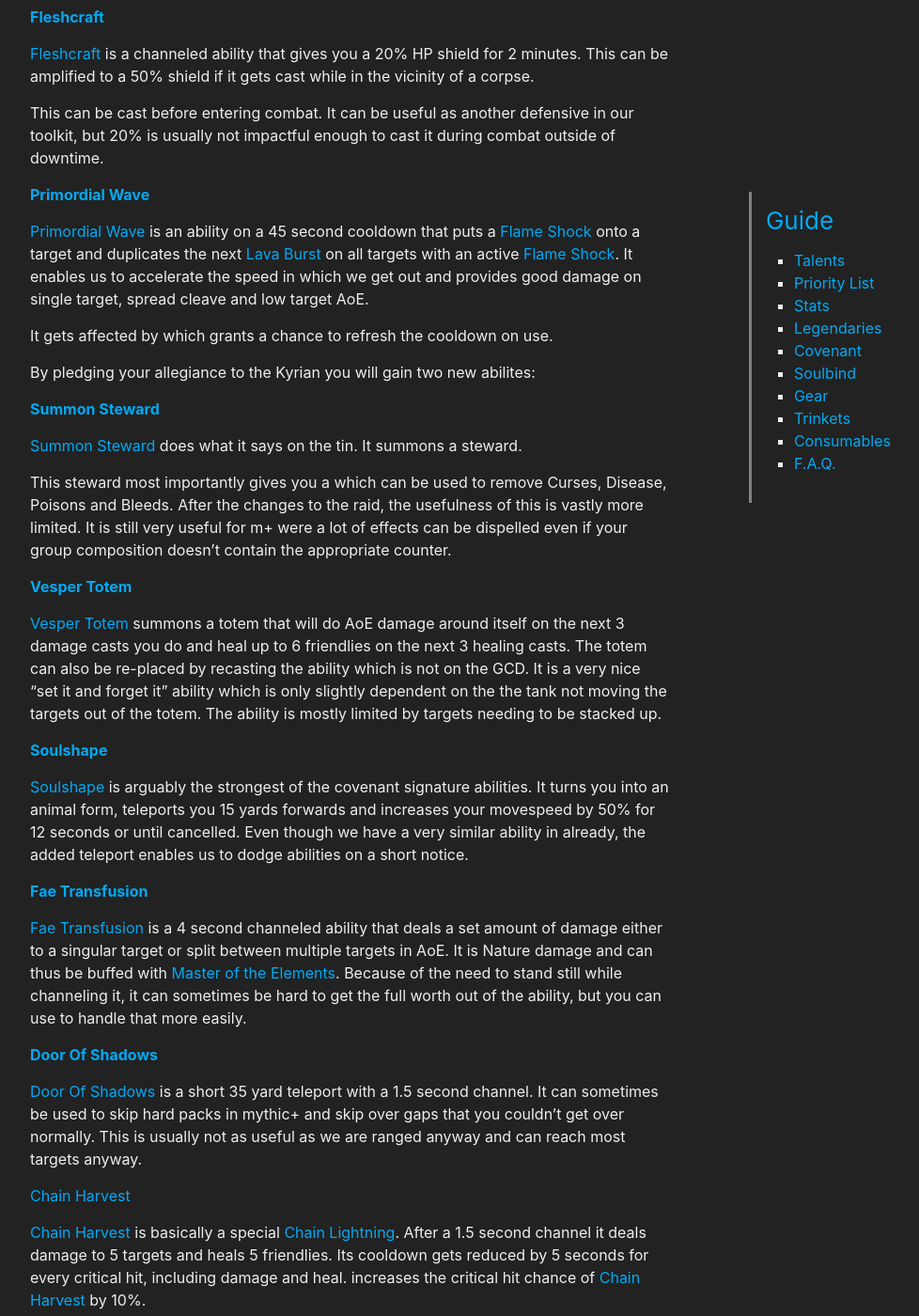
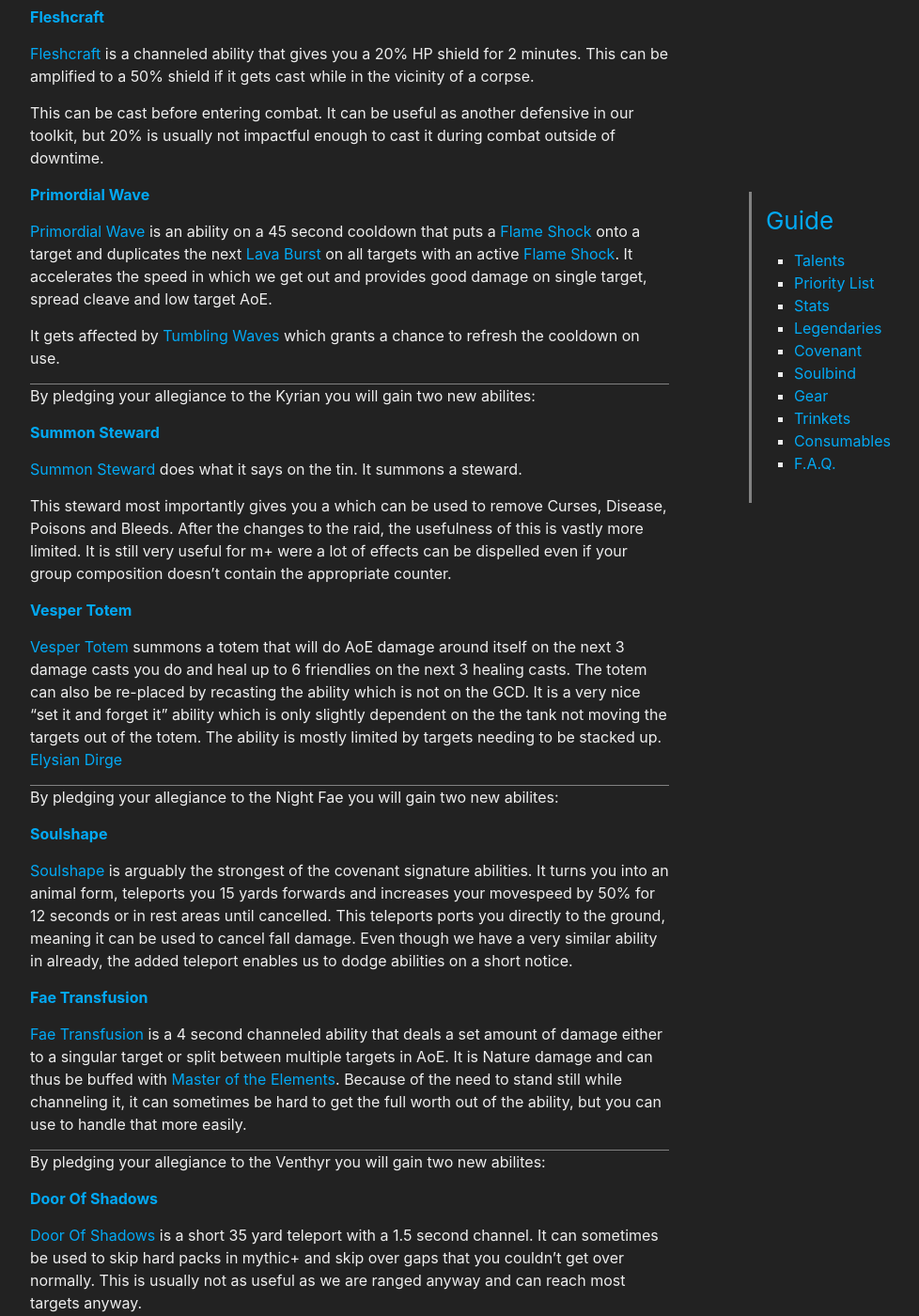
Before and after one commit to stormearthandlava/stormearthandlava.github.io, a Jekyll site: the page built from guide/general/covenant.md, in a window 1280 px wide and 1400 px high, scrolled down 896 px. Shown: the whole window at 94% size, without its empty margins (268-1246 px from the left). Built offline with Jekyll 4.4.1, drawn with Linux system fonts in a browser that asks for light colours; a script that is not in the unit is left out; some of the changed text lies outside the part shown.

Commit message:
Updating ...

```diff
--- a/_data/spell.yml
+++ b/_data/spell.yml
@@ -124,12 +124,16 @@ eye_of_the_storm_movement: <a href="http://shadowlands.wowhead.com/spell=157382/
 
 door_of_shadows: <a href="https://www.wowhead.com/spell=300728" target="blank">Door Of Shadows</a>
 chain_harvest: <a href="https://www.wowhead.com/spell=320674" target="blank">Chain Harvest</a>
+lavish_harvest: <a href="https://www.wowhead.com/spell=339185" target="blank">Lavish Harvest</a>
 
 fleshcraft: <a href="https://www.wowhead.com/spell=324631" target="blank">Fleshcraft</a>
 primordial_wave: <a href="https://www.wowhead.com/spell=326059" target="blank">Primordial Wave</a>
+tumbling_waves: <a href="https://www.wowhead.com/spell=339186" target="blank">Tumbling Waves</a>
 
 summon_steward: <a href="https://www.wowhead.com/spell=324739" target="blank">Summon Steward</a>
 vesper_totem: <a href="https://www.wowhead.com/spell=324386" target="blank">Vesper Totem</a>
+elysian_dirge: <a href="https://www.wowhead.com/spell=339182" target="blank">Elysian Dirge</a>
 
 fae_transfusion: <a href="https://www.wowhead.com/spell=328923" target="blank">Fae Transfusion</a>
 soulshape: <a href="https://www.wowhead.com/spell=310143/" target="blank">Soulshape</a>
+essential_extraction: <a href="https://www.wowhead.com/spell=339183" target="blank">Essential Extraction</a>
--- a/guide/general/covenant.md
+++ b/guide/general/covenant.md
@@ -44,10 +44,11 @@ It can be useful as another defensive in our toolkit, but 20% is usually not imp
 **{{site.data.spell.primordial_wave}}**
 
 {{site.data.spell.primordial_wave}} is an ability on a 45 second cooldown that puts a {{site.data.spell.fs}} onto a target and duplicates the next {{site.data.spell.lvb}} on all targets with an active {{site.data.spell.fs}}.
-It enables us to accelerate the speed in which we get {{site.spell.data.spells.fs}} out and provides good damage on single target, spread cleave and low target AoE.
+It accelerates the speed in which we get {{site.spell.data.spell.fs}} out and provides good damage on single target, spread cleave and low target AoE.
 
 It gets affected by {{site.data.spell.tumbling_waves}} which grants a chance to refresh the cooldown on use.
 
+<hr />
 
 By pledging your allegiance to the Kyrian you will gain two new abilites:
 
@@ -64,17 +65,22 @@ The totem can also be re-placed by recasting the ability which is not on the GCD
 It is a very nice "set it and forget it" ability which is only slightly dependent on the the tank not moving the targets out of the totem. The ability is mostly limited by targets needing to be stacked up.
 {{site.data.spell.elysian_dirge}}
 
+<hr />
+
+By pledging your allegiance to the Night Fae you will gain two new abilites:
 
 **{{site.data.spell.soulshape}}**
 
-{{site.data.spell.soulshape}} is arguably the strongest of the covenant signature abilities. It turns you into an animal form, teleports you 15 yards forwards and increases your movespeed by 50% for 12 seconds or until cancelled. Even though we have a very similar ability in {{site.data.spell.gw}} already, the added teleport enables us to dodge abilities on a short notice.
+{{site.data.spell.soulshape}} is arguably the strongest of the covenant signature abilities. It turns you into an animal form, teleports you 15 yards forwards and increases your movespeed by 50% for 12 seconds or in rest areas until cancelled. This teleports ports you directly to the ground, meaning it can be used to cancel fall damage. Even though we have a very similar ability in {{site.data.spell.gw}} already, the added teleport enables us to dodge abilities on a short notice.
 
 **{{site.data.spell.fae_transfusion}}**
 
 {{site.data.spell.fae_transfusion}} is a 4 second channeled ability that deals a set amount of damage either to a singular target or split between multiple targets in AoE.
-It is Nature damage and can thus be buffed with {{site.data.talent.master_of_the_elements}}. Because of the need to stand still while channeling it, it can sometimes be hard to get the full worth out of the ability, but you can use {{site.data.talent.swg}} to handle that more easily.
+It is Nature damage and can thus be buffed with {{site.data.talent.master_of_the_elements}}. Because of the need to stand still while channeling it, it can sometimes be hard to get the full worth out of the ability, but you can use {{site.data.spell.swg}} to handle that more easily.
 
+<hr />
 
+By pledging your allegiance to the Venthyr you will gain two new abilites:
 
 **{{site.data.spell.door_of_shadows}}**
 
--- a/guide/general/talents.md
+++ b/guide/general/talents.md
@@ -102,7 +102,7 @@ Click the talent row text to expand.
         <div id="L35-collapse" class="collapse" aria-labelledby="L35" data-parent="#accordion">
             <div class="card-body">
                 <h4>{{site.data.talent.mote}} (MotE)</h4>
-                <p markdown="1"> Adds an interaction between {{ site.data.spell.lvb }} and {{ site.data.spell.es }} / {{ site.data.spell.eq }} / {{ site.data.spell.frs }} / {{ site.data.spell.lb }} / {{ site.data.spell.cl }}. Note that {{ site.data.talent.mote }}'s buff is applied *immedately* on a successful {{ site.data.spell.lvb }} cast, not when the {{ site.data.spell.lvb }} projectile hits the target. This is distinct from every other interaction with {{ site.data.spell.lvb }} in the past. For more than 3 targets you still should ideally not cast {{ site.data.spell.lvb }}. This talent is a trap when 4 or more targets are present.</p>
+                <p markdown="1"> Adds an interaction between {{ site.data.spell.lvb }} and {{ site.data.spell.es }} / {{ site.data.spell.eq }} / {{ site.data.spell.frs }} / {{ site.data.spell.lb }} / {{ site.data.spell.cl }}. Note that {{ site.data.talent.mote }}'s buff is applied *immediately* on a successful {{ site.data.spell.lvb }} cast, not when the {{ site.data.spell.lvb }} projectile hits the target. This is distinct from every other interaction with {{ site.data.spell.lvb }} in the past. For more than 3 targets you still should ideally not cast {{ site.data.spell.lvb }}. When 4 or more targets are up, it is worth to keep one {{site.data.spell.fs}} active and cast a {{site.data.spell.ls}}-empowered {{site.data.spell.lvb}} to buff your {{site.data.spell.eq}}.</p>
                 <hr><br>
                 <h4>{{site.data.talent.se}} (SE)</h4>
                 <p markdown="1"> Subsequent casts of {{ site.data.spell.lb }} and {{ site.data.spell.cl }} reduce *both the cast time and the GCD incurred* by 3% (up to 60%) during the Elementals uptime. Therefore if you have to move instead of casting your usual spells you lose some value of this CD.</p>
@@ -147,7 +147,7 @@ Click the talent row text to expand.
                 <h4>{{ site.data.talent.sop }} (SoP)</h4>
                 <p markdown="1">A highly complex talent, that adds spell interactions to {{ site.data.spell.es }}. You determine which effect to trigger by which spell you cast next after {{ site.data.spell.es }}.</p>
                 <ul>
-                    <li>{{ site.data.spell.fs }} - spreads {{ site.data.spell.fs }} to an additional target within 8yards.</li>
+                    <li>{{ site.data.spell.fs }} - spreads {{ site.data.spell.fs }} to an additional target within 8yards (prefers targets with no {{site.data.spells.fs}} before the target with the lowest duration remaining in range).</li>
                     <li>{{ site.data.spell.lb }} - overloads an additional 1-3 times. The chances are: 80% to get 1, 18% to get 2, and 2% to get 3 additional Overloads. These Overloads happen in addition to the baseline Overload chance, allowing this {{ site.data.spell.lb }} to overload up to 4 times if you're very lucky.</li>
                     <li>{{ site.data.spell.lvb }} - reduces the remaining cooldown of {{ site.data.spell.fe }} / {{ site.data.talent.se }} by 6 seconds.</li>
                     <li>{{ site.data.spell.frs }} - freeze the target in place for 6 seconds. Damage doesn't break the freeze.</li>
@@ -183,7 +183,7 @@ Click the talent row text to expand.
                 <p markdown="1">A different version of the artifact ability from Legion. This ability buffs your next two {{ site.data.spell.lb }} and {{ site.data.spell.cl }}. If you decide to use {{ site.data.spell.lb }}, its dmg is buffed. In case of both possible usages all possible baseline Overloads are enforced. This means, that {{ site.data.spell.lb }} will be forced to overload once and {{ site.data.spell.cl }} overloads on each target hit. This is primarily useful for burst single target damage and AOE, such as in Mythic+ dungeons.</p>
                 <hr><br>
                 <h4>{{ site.data.talent.asc }} (Asc)</h4>
-                <p markdown="1">An additional cooldown with a few requirements for its use. First, you must ensure you'll have {{ site.data.spell.fs }} active for {{site.data.talent.asc}}' full duration. Second, you want to get high value out of {{site.data.talent.asc}} with high (optimally 100%) uptime of casts during the buff. You should adjust your casts during {{site.data.talent.asc}} as per the <a href="priority_list.html">priority list</a> page.</p>
+                <p markdown="1">An additional cooldown that refreshes all active {{site.data.spell.fs}} to 18 seconds, immediately fires {{site.data.spell.lvb}} at all targets with {{site.data.spell.fs}}, removes the cooldown on {{site.data.spell.lvb}} and increases the damage {{site.data.spells.lvb}} by your Critical Strike Chance. Additionally your {{site.data.spell.cl}} gets replaced by {{site.data.spell.lvbm}}. You should adjust your casts during {{site.data.talent.asc}} as per the <a href="priority_list.html">priority list</a> page.</p>
                 <hr><br>
                 <p markdown="1">**Recommendation:**{{ site.data.talent.sk }} for all situations. {{ site.data.talent.asc }} offers some strong 15 second burst but can't compete in terms of mobility and versatility. {{ site.data.talent.up }} is just weak and even if it were possible to sim identically to {{ site.data.talent.sk }} it requires constant casting and no movement to provide its dps. Because this isn't possible this talent can be considered non-existant.</p>
             </div>
```
Also changed, not shown: guide/general/consumables.md (+1 -1 lines), guide/general/stats.md (+4 -3 lines).
